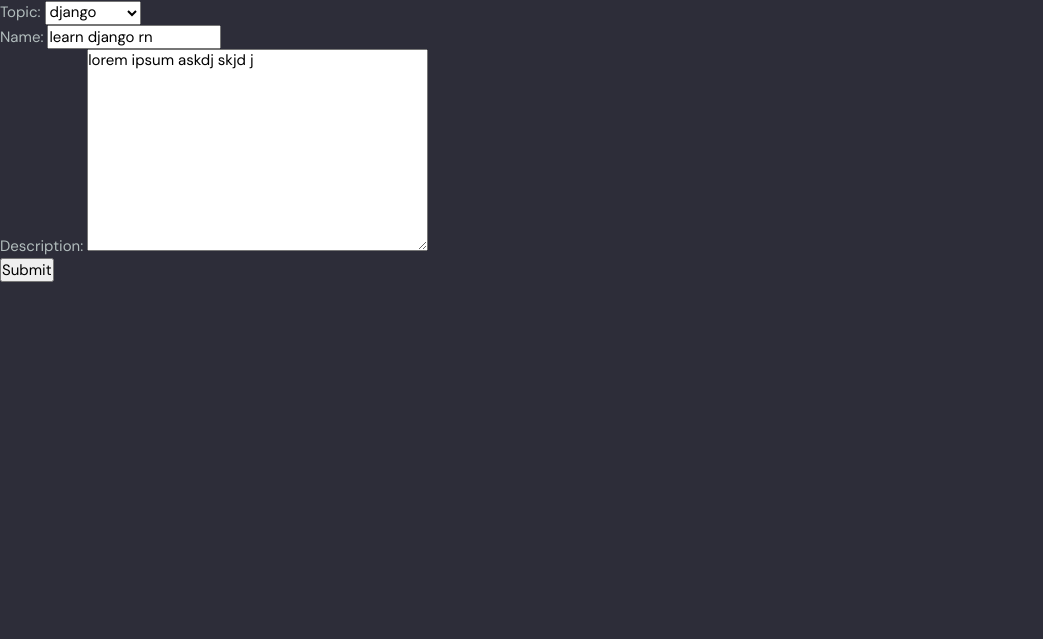
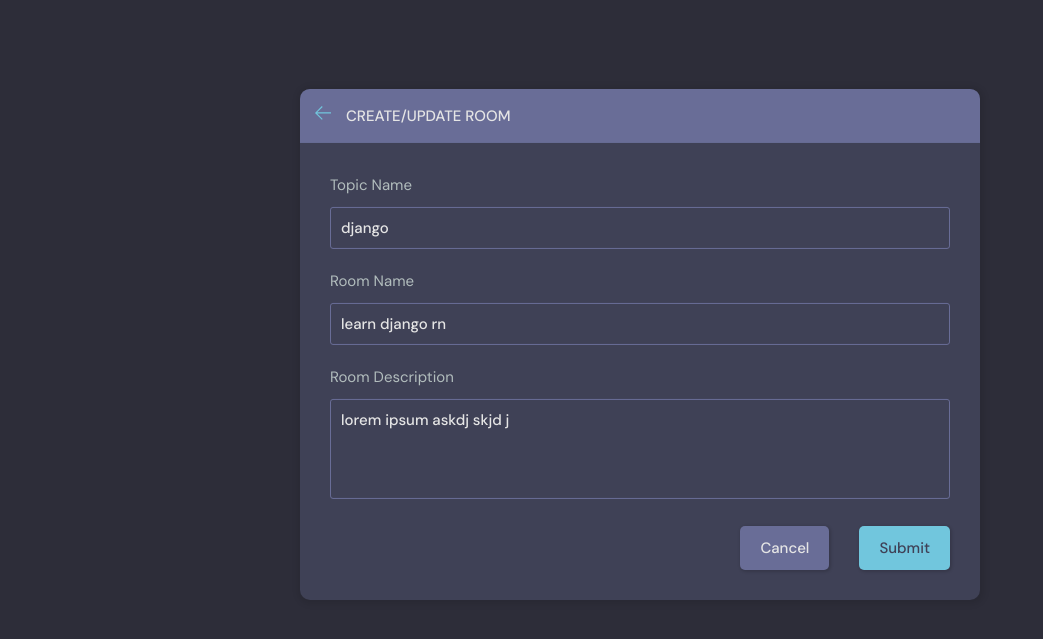
Before and after one commit to markvrma/discordclone, a Django app: page /update-room/9/ in a window 1280 px wide. Shown: the part 76-715 px from the top of the page, without its empty margins (0-1043 px from the left). Run offline with Django 4.2, Linux system fonts and the light colour scheme; a user stored in the database is signed in; data comes from the database, SQL or seed files in the repository.

Commit message:
Create/Update rooms fixed, yay

```diff
--- a/base/templates/base/room_form.html
+++ b/base/templates/base/room_form.html
@@ -1,12 +1,73 @@
 {% extends 'main.html' %}
 
 {% block content %}
-    <div>
-        <form method="POST" action = "">
+
+  <main class="create-room layout">
+    <div class="container">
+      <div class="layout__box">
+        <div class="layout__boxHeader">
+          <div class="layout__boxTitle">
+            <a href="{% url 'home' %}">
+              <svg version="1.1" xmlns="http://www.w3.org/2000/svg" width="32" height="32" viewBox="0 0 32 32">
+                <title>arrow-left</title>
+                <path
+                  d="M13.723 2.286l-13.723 13.714 13.719 13.714 1.616-1.611-10.96-10.96h27.625v-2.286h-27.625l10.965-10.965-1.616-1.607z">
+                </path>
+              </svg>
+            </a>
+            <h3>Create/Update Room</h3>
+          </div>
+        </div>
+        <div class="layout__body">
+          <form class="form" action="" method="POST">
             {% csrf_token %}
-            {{form.as_p}}
-            <input type="submit" value = "Submit"/>
-        </form>
+            <div class="form__group">
+              <label for="room_topic">Topic Name</label>
+              <input required type="text" value={{room.topic.name}} name="topic" list="topic-list">
+              <datalist id="topic-list">
+                <select id="room_topic">
+                  {% for topic in topics %}
+                  <option value="{{topic.name}}">{{topic.name}}</option>
+                  {% endfor %}
+                </select>
+              </datalist>
+              {% comment %} <input id="room_name" name="room_name" type="text" placeholder="E.g. Mastering Python + Django" /> {% endcomment %}
+            </div>
+
+            <div class="form__group">
+              <label for="room_name">Room Name</label>
+              {{form.name}}
+              {% comment %} <input id="room_name" name="room_name" type="text" placeholder="E.g. Mastering Python + Django" /> {% endcomment %}
+            </div>
+
+            <div class="form__group">
+              <label for="room_description">Room Description</label>
+              {{form.description}}
+              {% comment %} <input id="room_name" name="room_name" type="text" placeholder="E.g. Mastering Python + Django" /> {% endcomment %}
+            </div>
+
+
+            {% comment %} <div class="form__group">
+              <label for="room_topic">Topic</label>
+              <input required type="text" name="topic" id="room_topic" list="topic-list" />
+              <datalist id="topic-list">
+                <select id="room_topic">
+                  <option value="">Select your topic</option>
+                  <option value="Python">Python</option>
+                  <option value="Django">Django</option>
+                </select>
+              </datalist>
+
+            </div> {% endcomment %}
+
+
+            <div class="form__action">
+              <a class="btn btn--dark" href="{% url 'home' %}">Cancel</a>
+              <button class="btn btn--main" type="submit">Submit</button>
+            </div>
+          </form>
+        </div>
+      </div>
     </div>
-
+  </main>
 {% endblock content %}
--- a/base/views.py
+++ b/base/views.py
@@ -119,17 +119,30 @@
 @login_required(login_url="login")
 def createRoom(request):
     form = RoomForm()
+    topics = Topic.objects.all()
+    if request.method == "POST":
+        topic_name = request.POST.get('topic')
+        # wiil return topic or creates the topic
+        topic,created = Topic.objects.get_or_create(name=topic_name)
 
-    if request.method == "POST":
-        form = RoomForm(request.POST)
-        if form.is_valid():
-            room = form.save(commit=False)
-            room.host = request.user
-            room.save()
+        # new way to save form because now we have to create a new jtopuc with the user
+        Room.objects.create(
+            host = request.user,
+            topic = topic,
+            name = request.POST.get('name'),
+            description = request.POST.get('description'),
+        )
+
+        # how we saved the form previously
+        # form = RoomForm(request.POST)
+        # if form.is_valid():
+        #     room = form.save(commit=False)
+        #     room.host = request.user
+        #     room.save()
             # form.save()
-            return redirect("home")
+        return redirect("home")
 
-    context = {"form": form}
+    context = {"form": form,"topics":topics}
     return render(request, "base/room_form.html", context)
 
 
@@ -137,17 +150,21 @@
 def updateRoom(request, pk):
     room = Room.objects.get(id=pk)
     form = RoomForm(instance=room)
-
+    topics = Topic.objects.all()
     if request.user != room.host:
         return HttpResponse("You are not allowed here")
 
     if request.method == "POST":
-        form = RoomForm(request.POST, instance=room)
-        if form.is_valid():
-            form.save()
-            return redirect("home")
+        topic_name = request.POST.get('topic')
+        # wiil return topic or creates the topic
+        topic,created = Topic.objects.get_or_create(name=topic_name)
+        room.name = request.POST.get('name')
+        room.topic = topic
+        room.description = request.POST.get('description')
+        room.save()
+        return redirect("home")
 
-    context = {"form": form}
+    context = {"form": form,"topics":topics, "room":room}
     return render(request, "base/room_form.html", context)
 
 
```
Also changed, not shown: base/templates/base/room_form_old.html (added, +12 -0 lines).
